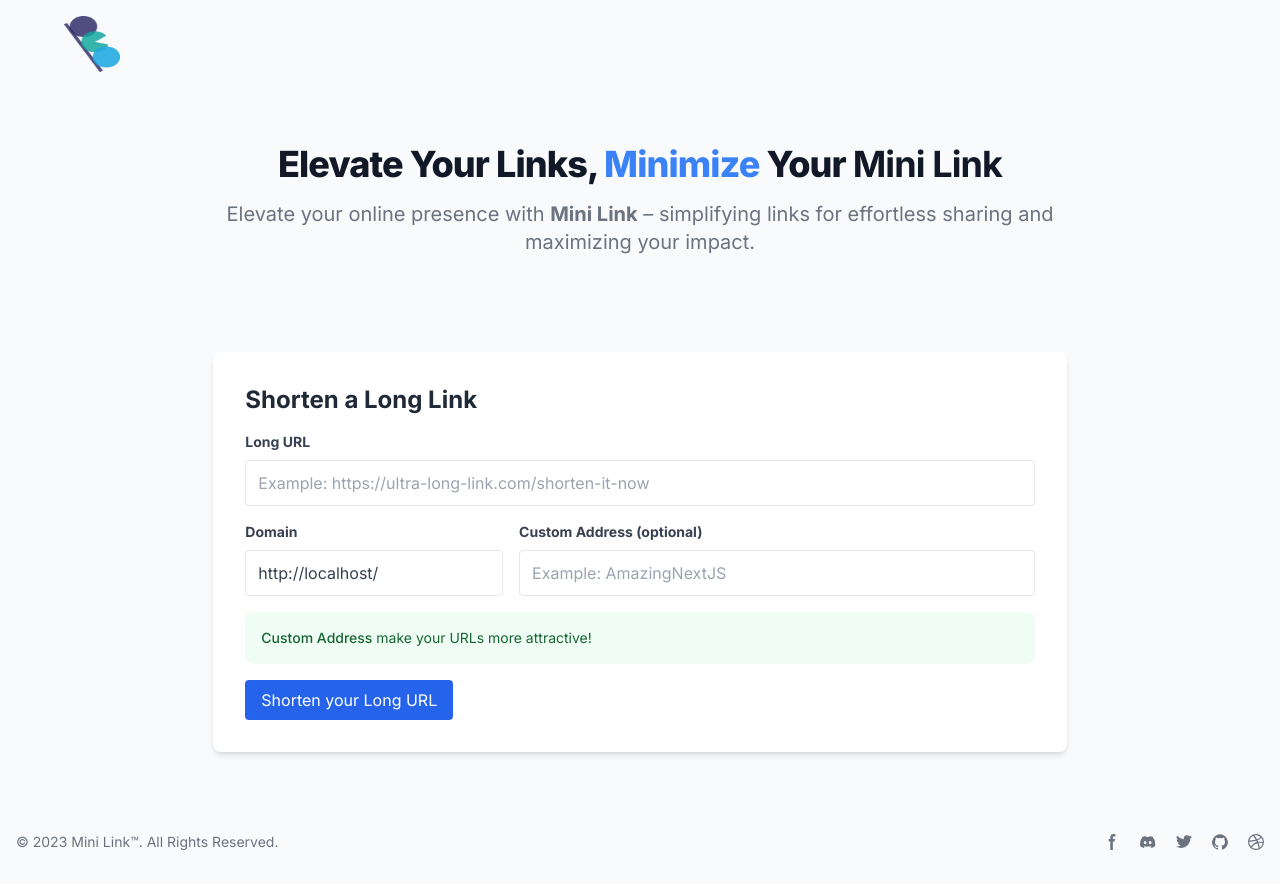
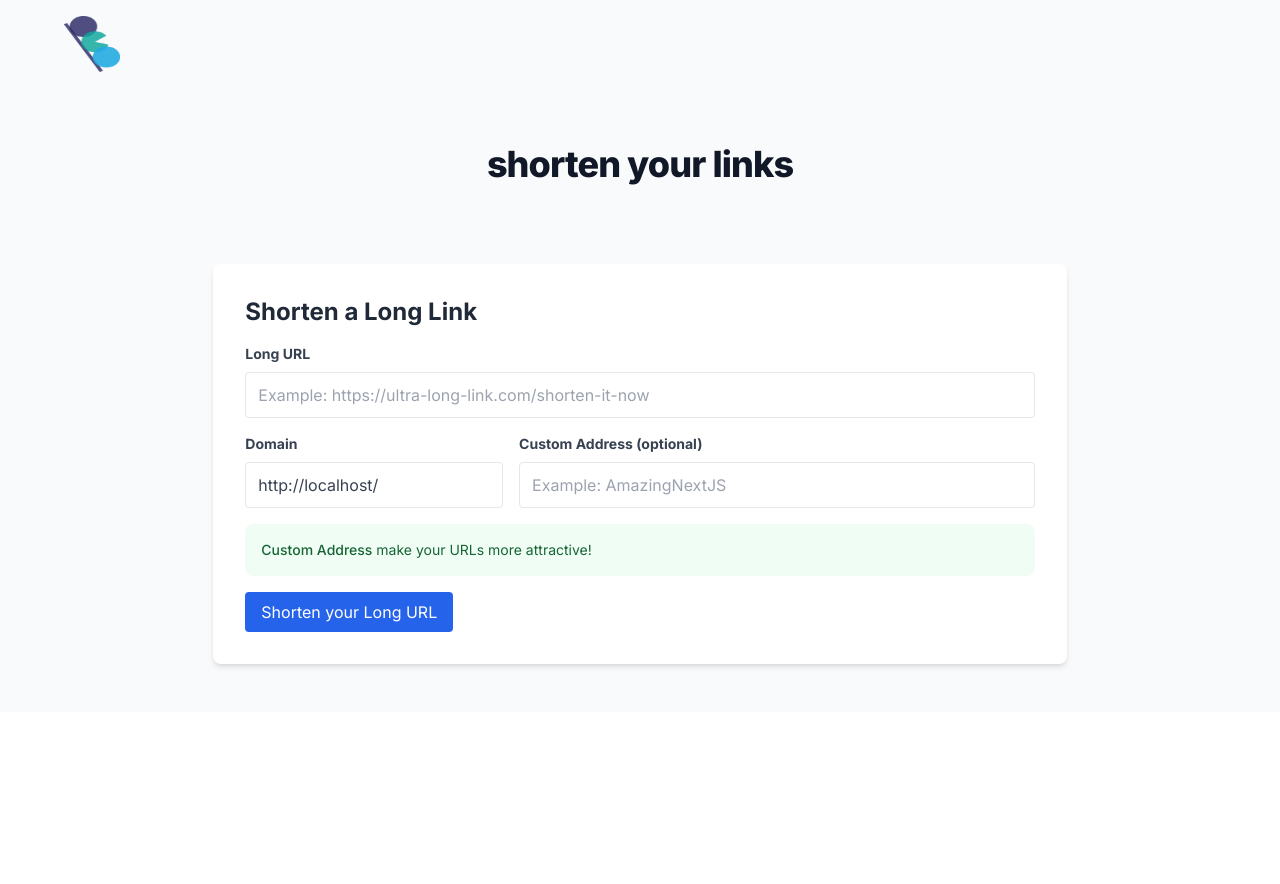
Before and after one commit to pchrisoc/link, a Next.js app: page / in a window 1280 px wide. After the commit the page ends 800 px from the top, so only its background shows below. Built offline with nearby package versions, Linux system fonts and the light colour scheme.

Commit message:
delete text

```diff
--- a/src/app/layout.js
+++ b/src/app/layout.js
@@ -4,8 +4,8 @@ import { Inter } from 'next/font/google'
 const inter = Inter({ subsets: ['latin'] })
 
 export const metadata = {
-  title: 'Mini Link',
-  description: 'Levate your online presence with Mini Link – simplifying links for effortless sharing and maximizing your impact.',
+  title: 'PChrisOC',
+  description: 'Simplify your links',
 }
 
 export default function RootLayout({ children }) {
--- a/src/components/Hero.jsx
+++ b/src/components/Hero.jsx
@@ -4,11 +4,8 @@ export default function Page() {
             <div className="container mx-auto px-16">
                 <div className="py-8 px-4 mx-auto max-w-screen-xl text-center lg:py-16 lg:px-12">
                     <h1 className="mb-4 text-xl font-extrabold tracking-tight leading-none text-gray-900 md:text-4xl lg:text-4xl">
-                        Elevate Your Links, <span className="text-blue-500">Minimize</span> Your <span className="font-bold">Mini Link</span>
+                        shorten your links
                     </h1>
-                    <p className="mb-8 text-lg font-normal text-gray-500 lg:text-xl sm:px-24 xl:px-68">
-                    Elevate your online presence with <span className="font-bold">Mini Link</span> – simplifying links for effortless sharing and maximizing your impact.
-                    </p>
                 </div>
             </div>
         </section>
--- a/src/components/Main.jsx
+++ b/src/components/Main.jsx
@@ -9,7 +9,7 @@ export default function Main() {
             <NavBar />
             <Page />
             <Form />
-            <Footer />
+            {/* <Footer /> */}
         </>
     )
 }
```
Also changed, not shown: public/og.png (deleted).
